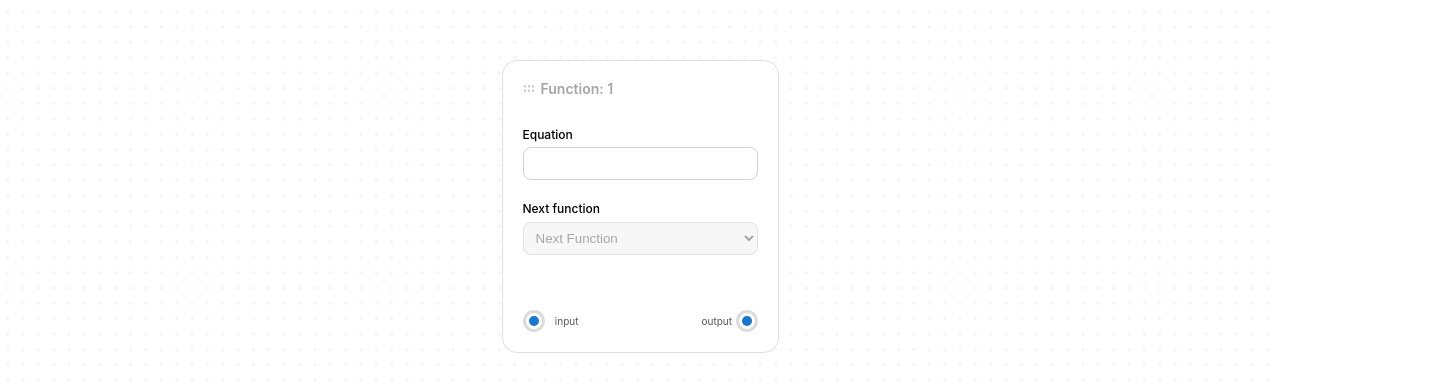
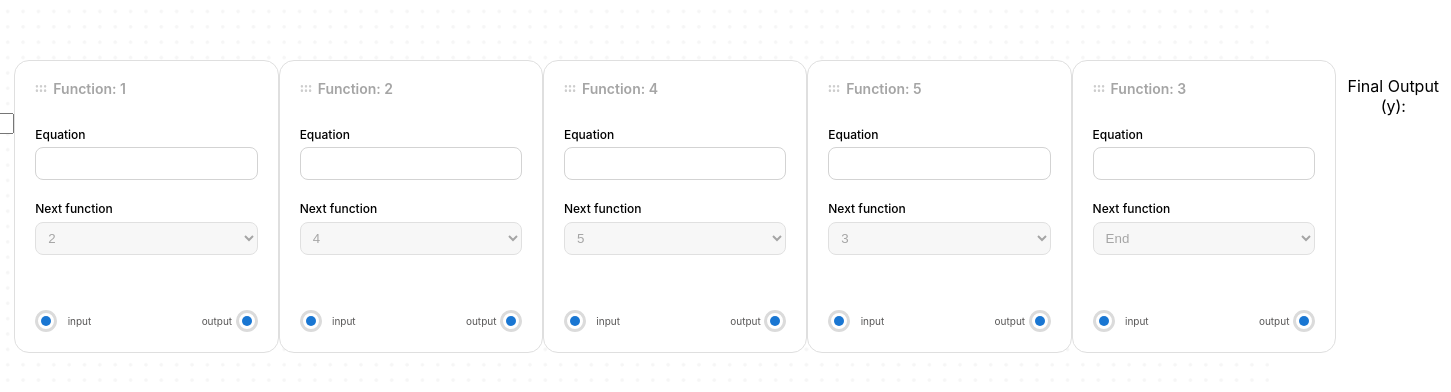
Before and after one commit to AdityaSharma224/The-chain-calculator, a React (Create React App) app in the folder chain-calculator/: page / in a window 1280 px wide. Shown: the part 194-586 px from the top of the page, 1451 px wide, since content can reach past the window. Built offline with nearby package versions, Linux system fonts and the light colour scheme.

Commit message:
adding function chaing and logic

```diff
--- a/chain-calculator/src/App.js
+++ b/chain-calculator/src/App.js
@@ -1,11 +1,11 @@
 import './App.css';
 import backgroundImage from './assets/polka-dots.png';
-import { FunctionCardComponent } from './components/function-card';
+import { FunctionChain } from './components/function-chain';
 
 function App() {
   return (
     <div className="App" style={{ backgroundImage: `url(${backgroundImage})` }}>
-      <FunctionCardComponent/>
+      <FunctionChain/>
     </div>
   );
 }
--- a/chain-calculator/src/components/function-card/function-card-component.jsx
+++ b/chain-calculator/src/components/function-card/function-card-component.jsx
@@ -1,26 +1,30 @@
-import React, { useState, useEffect } from "react";
+import React from "react";
 import PropTypes from "prop-types";
 import dragIcon from "../../assets/drag-icon.svg";
 import "./function-card-styles.css";
 
-const FunctionCardComponent = ({ functionNumber }) => {
+const FunctionCardComponent = ({ functionNo, equation, onEquationChange, nextFunction }) => {
 
     return (
         <div className="cardWrapper">
             <div className="header">
                 <img src={dragIcon} alt="Drag Icon" className="dragIcon" />
-                <p className="headerText">{`Function: ${'1'}`}</p>
+                <p className="headerText">{`Function: ${functionNo}`}</p>
             </div>
-
             <div className="functionBody">
                 <div className="equationWrapper">
                     <p>{'Equation'}</p>
-                    <input type="text" className="input" />
+                    <input
+                        type="text"
+                        className="input"
+                        value={equation}
+                        onChange={(e) => onEquationChange(e.target.value)}
+                    />
                 </div>
                 <div className="dropDownWrapper">
                     <p>{'Next function'}</p>
                     <select className="input" disabled>
-                        <option>{'Next Function'}</option>
+                        <option>{nextFunction}</option>
                     </select>
                 </div>
             </div>
@@ -31,7 +35,6 @@ const FunctionCardComponent = ({ functionNumber }) => {
                     </div>
                     <p className="inputOutputText">{'input'}</p>
                 </div>
-
                 <div className="connectorWrapper">
                     <p className="inputOutputText">{'output'}</p>
                     <div className="connector">
@@ -44,7 +47,7 @@ const FunctionCardComponent = ({ functionNumber }) => {
 };
 
 FunctionCardComponent.propTypes = {
-    functionName: PropTypes.string.isRequired,
+    functionNo: PropTypes.string.isRequired,
     equation: PropTypes.string.isRequired,
     onEquationChange: PropTypes.func.isRequired,
     nextFunction: PropTypes.string.isRequired,
--- /dev/null
+++ b/chain-calculator/src/components/function-chain/function-chain-component.jsx
@@ -0,0 +1,71 @@
+import React, { useState, useEffect } from "react";
+import './function-chain-styles.css'
+import FunctionCardComponent from "../function-card/function-card-component";
+
+const FunctionChain = () => {
+    const [initialInput, setInitialInput] = useState(0);
+    const [functions, setFunctions] = useState([
+        { name: "1", equation: "", next: "2" },
+        { name: "2", equation: "", next: "4" },
+        { name: "4", equation: "", next: "5" },
+        { name: "5", equation: "", next: "3" },
+        { name: "3", equation: "", next: "End" },
+    ]);
+    const [finalOutput, setFinalOutput] = useState(0);
+
+    const validateEquation = (equation) => {
+        const regex = /^[0-9+\-*/^().x\s]*$/;
+        return regex.test(equation);
+    };
+
+    const calculateOutput = () => {
+        let x = parseFloat(initialInput);
+        functions.forEach((func) => {
+            if (validateEquation(func.equation)) {
+                try {
+                    x = eval(func.equation.replace(/x/g, x));
+                } catch (e) {
+                    console.error("Invalid equation:", func.equation);
+                }
+            }
+        });
+        setFinalOutput(x);
+    };
+
+    useEffect(() => {
+        calculateOutput();
+    }, [initialInput, functions]);
+
+    const handleEquationChange = (index, newEquation) => {
+        const updatedFunctions = [...functions];
+        updatedFunctions[index].equation = newEquation;
+        setFunctions(updatedFunctions);
+    };
+
+    return (
+        <div className="functionChainWrapper">
+            <div className="initialInputWrapper">
+                <p>Initial Input (x):</p>
+                <input
+                    type="number"
+                    value={initialInput}
+                    onChange={(e) => setInitialInput(e.target.value)}
+                />
+            </div>
+            {functions.map((func, index) => (
+                <FunctionCardComponent
+                    key={func.name}
+                    functionNo={func.name}
+                    equation={func.equation}
+                    onEquationChange={(newEquation) => handleEquationChange(index, newEquation)}
+                    nextFunction={func.next}
+                />
+            ))}
+            <div className="finalOutputWrapper">
+                <p>Final Output (y): {finalOutput}</p>
+            </div>
+        </div>
+    );
+};
+
+export default FunctionChain;
--- /dev/null
+++ b/chain-calculator/src/components/function-chain/function-chain-styles.css
@@ -0,0 +1,5 @@
+
+.functionChainWrapper{
+    display: flex;
+    flex-direction: row;
+}
--- /dev/null
+++ b/chain-calculator/src/components/function-chain/index.js
@@ -0,0 +1 @@
+export { default as FunctionChain } from './function-chain-component';
```
